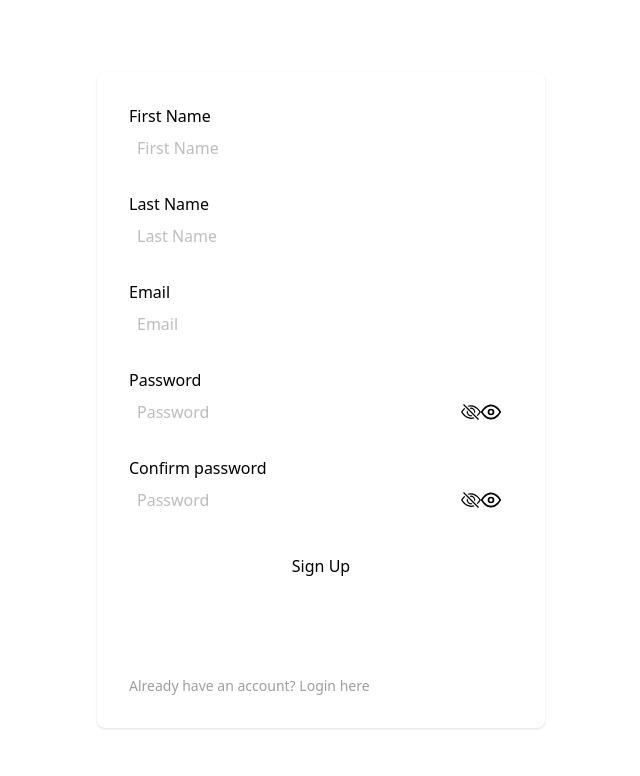
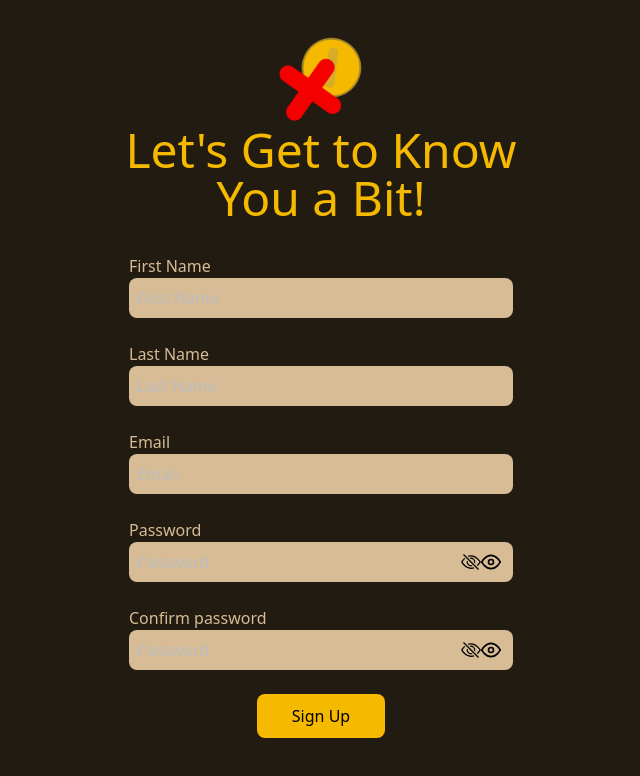
Before and after one commit to gstawde/XMarksTheSpot, a React (Create React App) app in the folder dev/frontend/: page /signup in a window 1280 px wide. Shown: the top 776 px of the page, without its empty margins (319-959 px from the left). Built offline with nearby package versions, Linux system fonts and the light colour scheme; a web font is replaced by a local one.

Commit message:
Fixed merging issues

```diff
--- a/dev/frontend/src/pages/SignupPage.js
+++ b/dev/frontend/src/pages/SignupPage.js
@@ -54,8 +54,13 @@ const SignupPage = () => {
   }
 
   return (
-    <div class="flex flex-col items-center justify-center px-6 py-8 mx-auto md:h-screen lg:py-0">
-      <div class="w-full bg-white rounded-lg shadow md:mt-0 sm:max-w-md xl:p-0">
+    <div class="bg-xmts-darkbrown flex items-center justify-center px-6 py-8 mx-auto md:h-screen lg:py-0 overflow-auto">
+      <div class="w-full md:mt-0 sm:max-w-md xl:p-0 overflow-auto">
+        <div class="flex justify-center h-24">
+          <img class="max-h-full w-auto" src={XMarksLogo} alt="Image Logo" />
+        </div>
+
+        <h1 class="text-xmts-yellow text-5xl text-center">Let's Get to Know You a Bit!</h1>
         <div class="p-6 space-y-4 md:space-y-6 sm:p-8">
           <form class="space-y-4 md:space-y-6" onSubmit={ handleSubmit }>
             <div>
@@ -136,10 +141,6 @@ const SignupPage = () => {
                {/*When user signs up, they should be redirected to user dashboard*/}
               <button type="submit" class="bg-xmts-yellow w-1/3 font-medium rounded-lg px-5 py-2.5 text-center">Sign Up</button>
             </div>
-            <button type="submit" class="w-full text-white bg-slate-800 hover:bg-primary-700 font-medium rounded-lg text-sm px-5 py-2.5 text-center">Create an account</button>
-            <p class="text-sm font-light text-gray-500">
-              Already have an account? <a href="/login" class="font-medium text-primary-600 hover:underline">Login here</a>
-            </p>
           </form>
         </div>
       </div>
--- a/dev/frontend/tailwind.config.js
+++ b/dev/frontend/tailwind.config.js
@@ -12,6 +12,14 @@ module.exports = withMT({
         dynaPuff: ['"DynaPuff"', "sans-serif"]
       }
     },
+    colors: {
+      'xmts-black': '#000000',
+      'xmts-darkbrown': '#211B11',
+      'xmts-yellow': '#F5B900',
+      'xmts-red': '#F50000',
+      'xmts-lightbrown': '#7D633F',
+      'xmts-tan': '#D7BC95'
+    }
   },
   plugins: [],
 });
```
